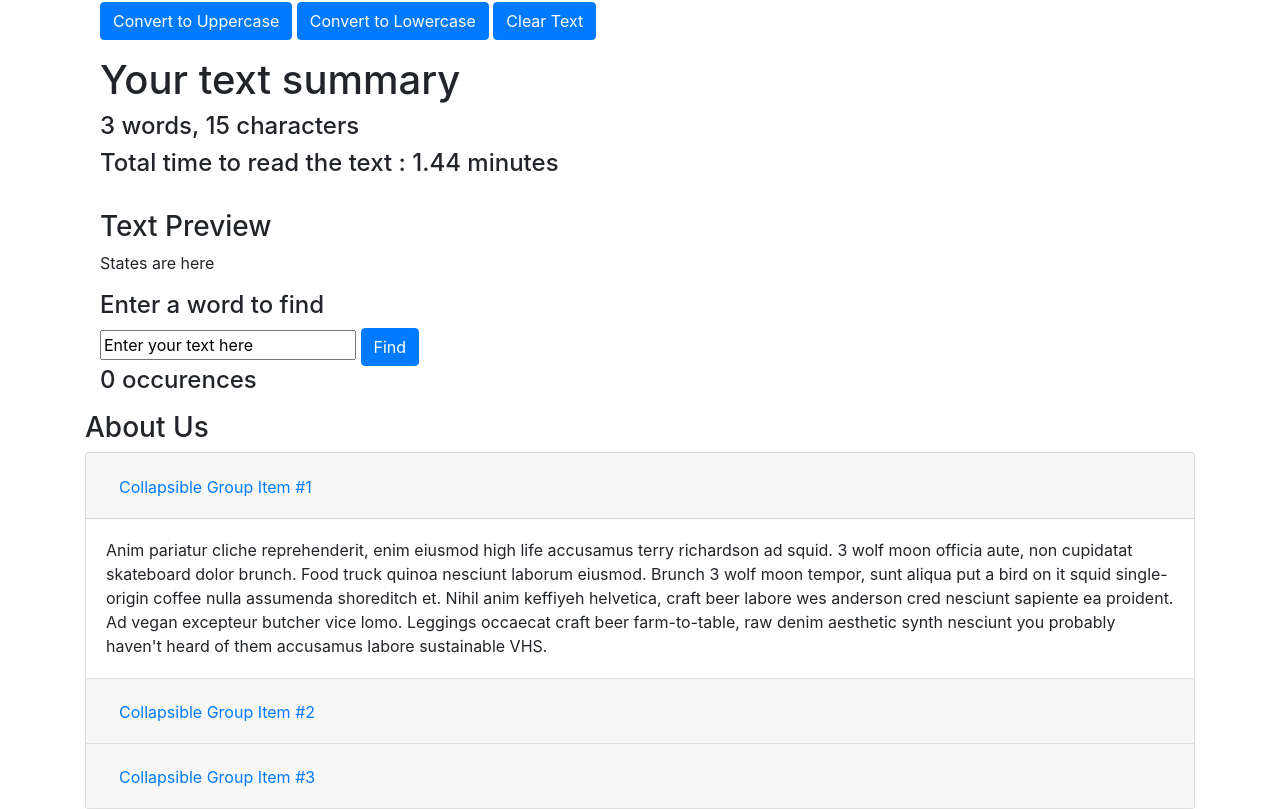
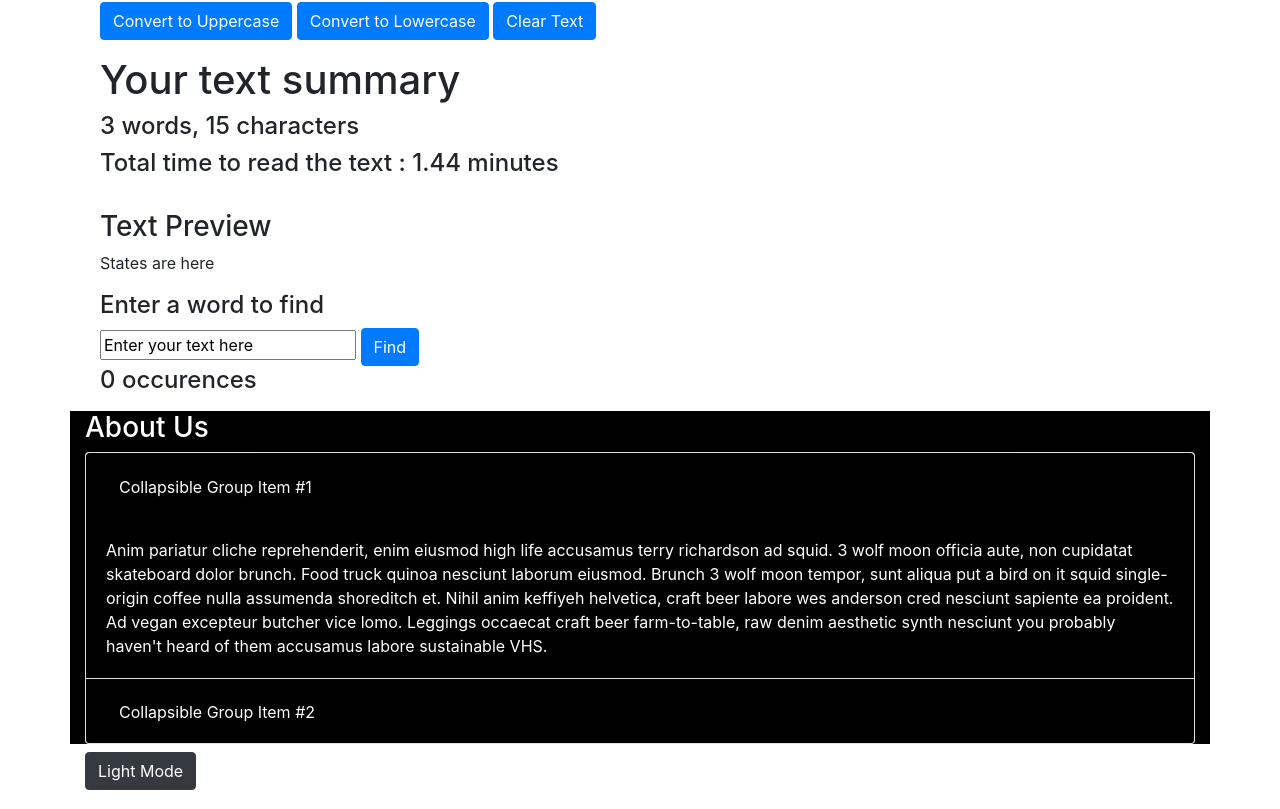
Before and after one commit to muhammadabdullah660/Text-Editor, a React (Create React App) app: page / in a window 1280 px wide. Shown: the part 236-1045 px from the top of the page. Built offline with nearby package versions, Linux system fonts and the light colour scheme.

Commit message:
DarkMode using useState in About component

```diff
--- a/src/App.js
+++ b/src/App.js
@@ -1,5 +1,6 @@
 import "./App.css";
 import About from "./Components/About/About";
+import DarkMode from "./Components/DarkButton/DarkMode";
 import MyNavbar from "./Components/Navbar/MyNavbar";
 import TextForm from "./Components/TextForm/TextForm";
 function App() {
@@ -11,6 +12,7 @@ function App() {
         <TextForm heading="Enter some text" />
       </div>
       <About />
+      {/* <DarkMode /> */}
     </>
   );
 }
--- a/src/Components/About/About.js
+++ b/src/Components/About/About.js
@@ -1,13 +1,33 @@
-import React from "react";
+import React, { useState } from "react";
 
 export default function About() {
+  const [customStyle, setcustomStyle] = useState({
+    color: "white",
+    backgroundColor: "black",
+  });
+  const toggleDarkMode = () => {
+    if (customStyle.color === "white") {
+      setcustomStyle({
+        color: "black",
+        backgroundColor: "white",
+      });
+      setbtnText("Dark Mode");
+    } else {
+      setcustomStyle({
+        color: "white",
+        backgroundColor: "black",
+      });
+      setbtnText("Light Mode");
+    }
+  };
+  const [btnText, setbtnText] = useState("Light Mode");
   return (
     <>
-      <div className="container">
+      <div className="container" style={customStyle}>
         <h3>About Us</h3>
         <div className="accordion" id="accordionExample">
           <div className="card">
-            <div className="card-header" id="headingOne">
+            <div className="card-header" id="headingOne" style={customStyle}>
               <h2 className="mb-0">
                 <button
                   className="btn btn-link"
@@ -16,6 +36,7 @@ export default function About() {
                   data-target="#collapseOne"
                   aria-expanded="true"
                   aria-controls="collapseOne"
+                  style={customStyle}
                 >
                   Collapsible Group Item #1
                 </button>
@@ -27,6 +48,7 @@ export default function About() {
               className="collapse show"
               aria-labelledby="headingOne"
               data-parent="#accordionExample"
+              style={customStyle}
             >
               <div className="card-body">
                 Anim pariatur cliche reprehenderit, enim eiusmod high life
@@ -43,7 +65,7 @@ export default function About() {
             </div>
           </div>
           <div className="card">
-            <div className="card-header" id="headingTwo">
+            <div className="card-header" id="headingTwo" style={customStyle}>
               <h2 className="mb-0">
                 <button
                   className="btn btn-link collapsed"
@@ -52,6 +74,7 @@ export default function About() {
                   data-target="#collapseTwo"
                   aria-expanded="false"
                   aria-controls="collapseTwo"
+                  style={customStyle}
                 >
                   Collapsible Group Item #2
                 </button>
@@ -62,41 +85,7 @@ export default function About() {
               className="collapse"
               aria-labelledby="headingTwo"
               data-parent="#accordionExample"
-            >
-              <div className="card-body">
-                Anim pariatur cliche reprehenderit, enim eiusmod high life
-                accusamus terry richardson ad squid. 3 wolf moon officia aute,
-                non cupidatat skateboard dolor brunch. Food truck quinoa
-                nesciunt laborum eiusmod. Brunch 3 wolf moon tempor, sunt aliqua
-                put a bird on it squid single-origin coffee nulla assumenda
-                shoreditch et. Nihil anim keffiyeh helvetica, craft beer labore
-                wes anderson cred nesciunt sapiente ea proident. Ad vegan
-                excepteur butcher vice lomo. Leggings occaecat craft beer
-                farm-to-table, raw denim aesthetic synth nesciunt you probably
-                haven't heard of them accusamus labore sustainable VHS.
-              </div>
-            </div>
-          </div>
-          <div className="card">
-            <div className="card-header" id="headingThree">
-              <h2 className="mb-0">
-                <button
-                  className="btn btn-link collapsed"
-                  type="button"
-                  data-toggle="collapse"
-                  data-target="#collapseThree"
-                  aria-expanded="false"
-                  aria-controls="collapseThree"
-                >
-                  Collapsible Group Item #3
-                </button>
-              </h2>
-            </div>
-            <div
-              id="collapseThree"
-              className="collapse"
-              aria-labelledby="headingThree"
-              data-parent="#accordionExample"
+              style={customStyle}
             >
               <div className="card-body">
                 Anim pariatur cliche reprehenderit, enim eiusmod high life
@@ -114,6 +103,11 @@ export default function About() {
           </div>
         </div>
       </div>
+      <div className="container my-2">
+        <button type="button" class="btn btn-dark" onClick={toggleDarkMode}>
+          {btnText}
+        </button>
+      </div>
     </>
   );
 }
```
Also changed, not shown: src/Components/DarkButton/DarkMode.js (deleted).
